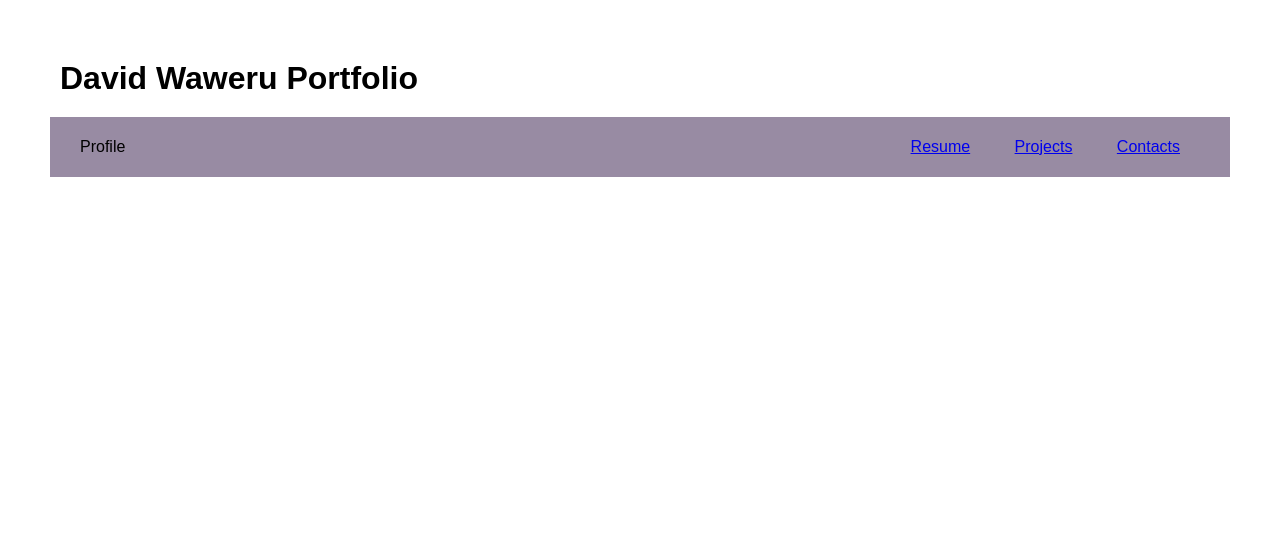
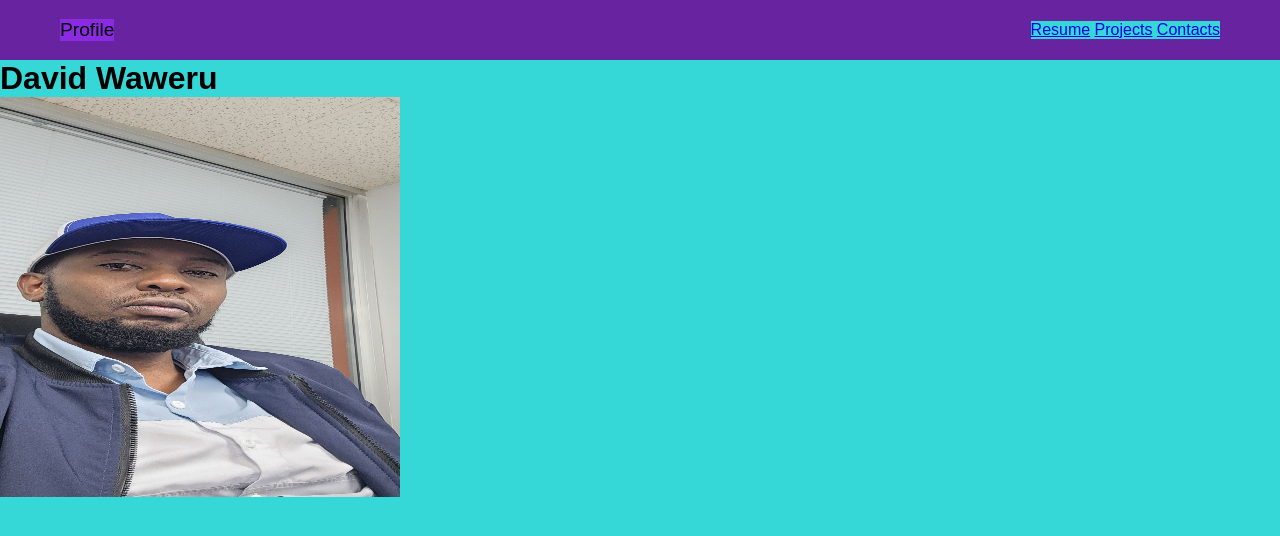
Before and after one commit to dnjegah/David-waweru-portfolio, a plain HTML site: page index.html in a window 1280 px wide. Drawn offline with Linux system fonts and the light colour scheme.

Commit message:
added css code, html code and image

```diff
--- a/index.html
+++ b/index.html
@@ -3,11 +3,11 @@
 <head>
     <meta charset="UTF-8">
     <meta name="viewport" content="width=device-width, initial-scale=1.0">
-    <title>Document</title>
+    <title>Portfolio website</title>
     <link rel="stylesheet" href="style.css">
 </head>
 <body>
-    <h1>David Waweru Portfolio</h1>
+    <!-- Profile Section -->
     <nav>
         <div class="logo"> Profile</div>
         <div class="nav-items">
@@ -17,6 +17,11 @@
         </div>
      </div>
     </nav>
+    <h1>David Waweru</h1>
+    <div class="column__left">
+    <img src="images/20240125_112656.jpg" alt="David Waweru"class="profile__image">
+    </div>
+
 
 </body>
 </html>
--- a/style.css
+++ b/style.css
@@ -1,14 +1,32 @@
 *{
     box-sizing: border-box;
-    margin: 10px;
-    padding: 10px;
+    margin: 0;
+    padding: 0;
+    background-color: rgb(54, 215, 215);
     font-family: Arial, Helvetica, sans-serif;
+    scroll-behavior: smooth;
+}
+.logo{
+    background: blueviolet;
+    font-size: larger;
+    justify-content: left;
 }
 nav{
     height: 60px;
-    background: #988ba3;
+    background: #6823a1;
     display: flex;
     justify-content: space-between;
     align-items: center;
-    padding: auto;
+    padding: 0 60px;
+    font-size: 16px;
 }
+.column__left{
+    display: flex;
+    flex-direction: column;
+    justify-content: center;
+    align-self: center;
+}
+.profile__image{
+    width: 400px;
+    height: 400px;
+}
```
Also changed, not shown: images/20240125_112656.jpg (added).
